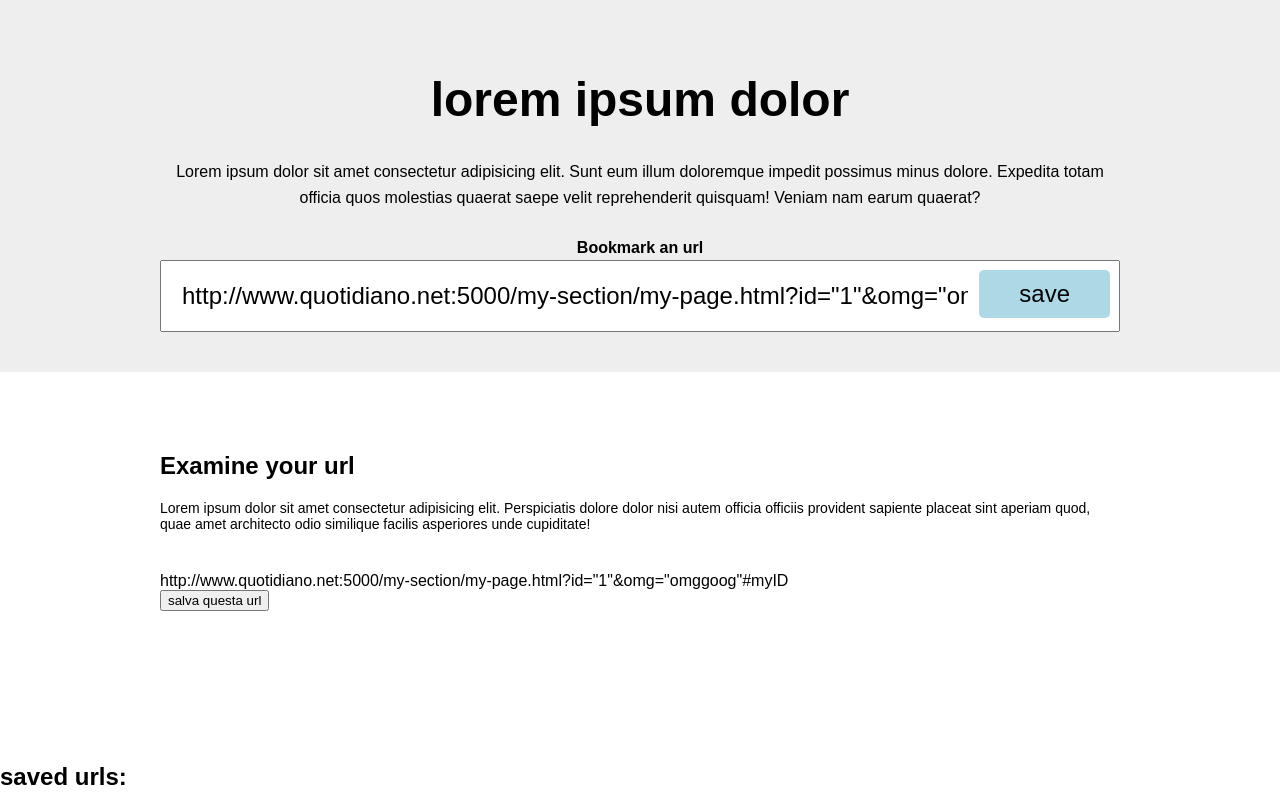
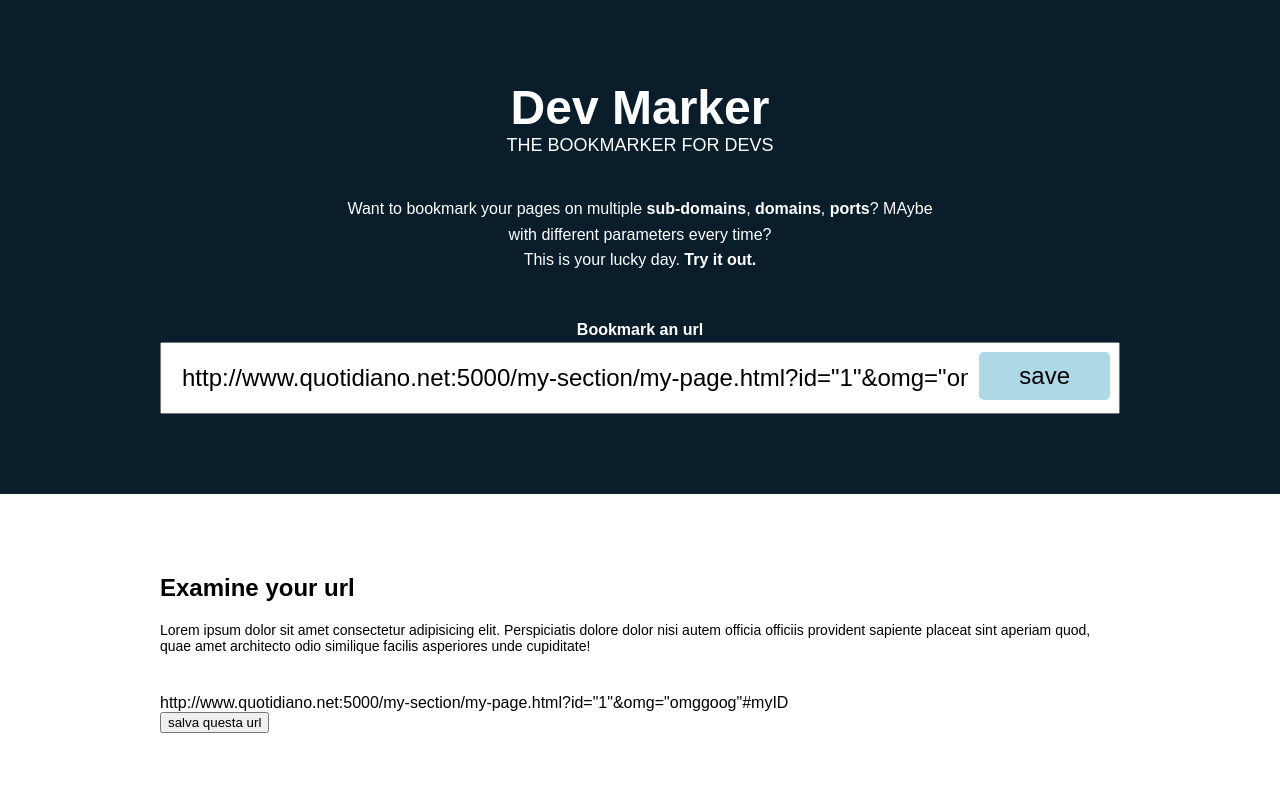
Before and after one commit to pameljoel/dev-bookmarker, a React (Create React App) app: page / in a window 1280 px wide. Shown: the top 800 px of the page. Built offline with nearby package versions, Linux system fonts and the light colour scheme.

Commit message:
added some text and different colors

```diff
--- a/src/App.css
+++ b/src/App.css
@@ -13,14 +13,29 @@
 .url-hero {
   text-align: center;
   font-size: 24px;
-  background-color: #eee;
-  padding: 20px;
+  background-color: #091d2b;
+  color: white;
+  padding: 60px 20px;
+}
+.url-hero h1 {
+  margin: 0;
+}
+.url-hero h2 {
+  font-size: 18px;
+  line-height: normal;
+  margin: 0;
+  padding: 0;
+  font-weight: 300;
+  margin-bottom: 40px;
+  text-transform: uppercase;
 }
 
 .url-hero__description {
   font-size: 16px;
   line-height: 1.6em;
-  margin-bottom: 20px;
+  max-width: 600px;
+  margin: auto;
+  margin-bottom: 40px;
 }
 
 .url-hero__label {
--- a/src/App.js
+++ b/src/App.js
@@ -1,8 +1,8 @@
-import React, { Component } from 'react';
+import React, { Component } from "react";
 
-import UrlComponent from './UrlComponent';
+import UrlComponent from "./UrlComponent";
 
-import './App.css';
+import "./App.css";
 
 function createPart(name, value, type) {
   const object = {
@@ -12,25 +12,25 @@ function createPart(name, value, type) {
     partType: type,
     additionalvalues: [
       {
-        value: 'additional value 1',
+        value: "additional value 1"
       },
       {
-        value: 'additional value 2',
+        value: "additional value 2"
       },
       {
-        value: 'additional value 3',
-      },
-    ],
+        value: "additional value 3"
+      }
+    ]
   };
 
-  if (type === 'string') {
+  if (type === "string") {
     object.value = value;
   } else {
     object.value = [];
     for (const p of value) {
       const tempObject = {
         paramName: null,
-        paramValue: null,
+        paramValue: null
       };
       tempObject.paramName = p[0];
       tempObject.paramValue = p[1];
@@ -51,7 +51,7 @@ function matchRegExp(input, regex) {
 
   const result = input.match(regex);
 
-  if (typeof result === 'object' && result !== null) {
+  if (typeof result === "object" && result !== null) {
     return result[0];
   }
   return result;
@@ -61,9 +61,9 @@ function updatePart(parts, name, value, type) {
   for (let i = 0; i < parts.length; i += 1) {
     const part = parts[i];
     if (part.name === name) {
-      if (type === 'string') {
+      if (type === "string") {
         part.value = value;
-      } else if (typeof value === 'object') {
+      } else if (typeof value === "object") {
         const oldValues = part.value;
         const newValues = value;
 
@@ -72,7 +72,7 @@ function updatePart(parts, name, value, type) {
           for (const v of newValues) {
             const tempObject = {
               paramName: null,
-              paramValue: null,
+              paramValue: null
             };
             tempObject.paramName = v[0];
             tempObject.paramValue = v[1];
@@ -109,7 +109,7 @@ function addPart(array, name, value, regExp, type) {
   } else {
     addPartToArray(
       array,
-      createPart(name, regExp ? matchRegExp(value, regExp) : value, type),
+      createPart(name, regExp ? matchRegExp(value, regExp) : value, type)
     );
   }
 }
@@ -121,8 +121,8 @@ class App extends Component {
       input:
         'http://www.quotidiano.net:5000/my-section/my-page.html?id="1"&omg="omggoog"#myID',
       parts: [],
-      generatedUrl: '',
-      savedUrls: [],
+      generatedUrl: "",
+      savedUrls: []
     };
     this.updateInput = this.updateInput.bind(this);
     this.prepareUrl = this.prepareUrl.bind(this);
@@ -183,35 +183,35 @@ class App extends Component {
       const hostnameRegExp = /\.{1}(([\S][^\]])*)/;
 
       if (url.protocol) {
-        addPart(partsCopy, 'protocol', url.protocol, null, 'string');
+        addPart(partsCopy, "protocol", url.protocol, null, "string");
       }
 
       if (url.host) {
-        addPart(partsCopy, 'host', url.host, hostRegExp, 'string');
+        addPart(partsCopy, "host", url.host, hostRegExp, "string");
       }
 
       if (url.hostname) {
-        addPart(partsCopy, 'hostname', url.hostname, hostnameRegExp, 'string');
+        addPart(partsCopy, "hostname", url.hostname, hostnameRegExp, "string");
       }
 
       if (url.port) {
-        addPart(partsCopy, 'port', url.port, null, 'string');
+        addPart(partsCopy, "port", url.port, null, "string");
       }
 
       if (url.pathname) {
-        addPart(partsCopy, 'pathname', url.pathname, null, 'string');
+        addPart(partsCopy, "pathname", url.pathname, null, "string");
       }
 
       if (url.searchParams) {
-        addPart(partsCopy, 'searchParams', url.searchParams, null, 'object');
+        addPart(partsCopy, "searchParams", url.searchParams, null, "object");
       }
 
       if (url.hash) {
-        addPart(partsCopy, 'hash', url.hash, null, 'string');
+        addPart(partsCopy, "hash", url.hash, null, "string");
       }
 
       this.setState({
-        parts: partsCopy,
+        parts: partsCopy
       });
     } catch (error) {
       url = null;
@@ -223,19 +223,17 @@ class App extends Component {
   }
 
   render() {
-    const {
-      input, parts, url, savedUrls, generatedUrl,
-    } = this.state;
+    const { input, parts, url, savedUrls, generatedUrl } = this.state;
     return (
       <div>
         <div className="url-hero">
           <div className="container">
-            <h1>lorem ipsum dolor</h1>
+            <h1>Dev Marker</h1>
+            <h2>The bookmarker for devs</h2>
             <div className="url-hero__description">
-              Lorem ipsum dolor sit amet consectetur adipisicing elit. Sunt eum
-              illum doloremque impedit possimus minus dolore. Expedita totam
-              officia quos molestias quaerat saepe velit reprehenderit quisquam!
-              Veniam nam earum quaerat?
+              Want to bookmark your pages on multiple{" "}
+              <strong>sub-domains</strong>, <strong>domains</strong>, <strong>ports</strong>? MAybe with different parameters every
+              time? <br /> This is your lucky day. <strong>Try it out.</strong>
             </div>
             <label
               htmlFor="bookmarkInput"
@@ -250,7 +248,7 @@ class App extends Component {
                   name="bookmarkInput"
                   id="bookmarkInput"
                   className="url-hero__input"
-                  onChange={(e) => {
+                  onChange={e => {
                     this.updateInput(e.target.value);
                     this.onKeypress(e.keyCode);
                   }}
@@ -281,8 +279,8 @@ class App extends Component {
           </div>
         </div>
         <h2>saved urls:</h2>
-        {savedUrls.length > 0
-          && savedUrls.map(item => <div key={item}>{item}</div>)}
+        {savedUrls.length > 0 &&
+          savedUrls.map(item => <div key={item}>{item}</div>)}
         <h2>the url: </h2>
         <h1>{generatedUrl}</h1>
         <h1>create custom url map</h1>
```
